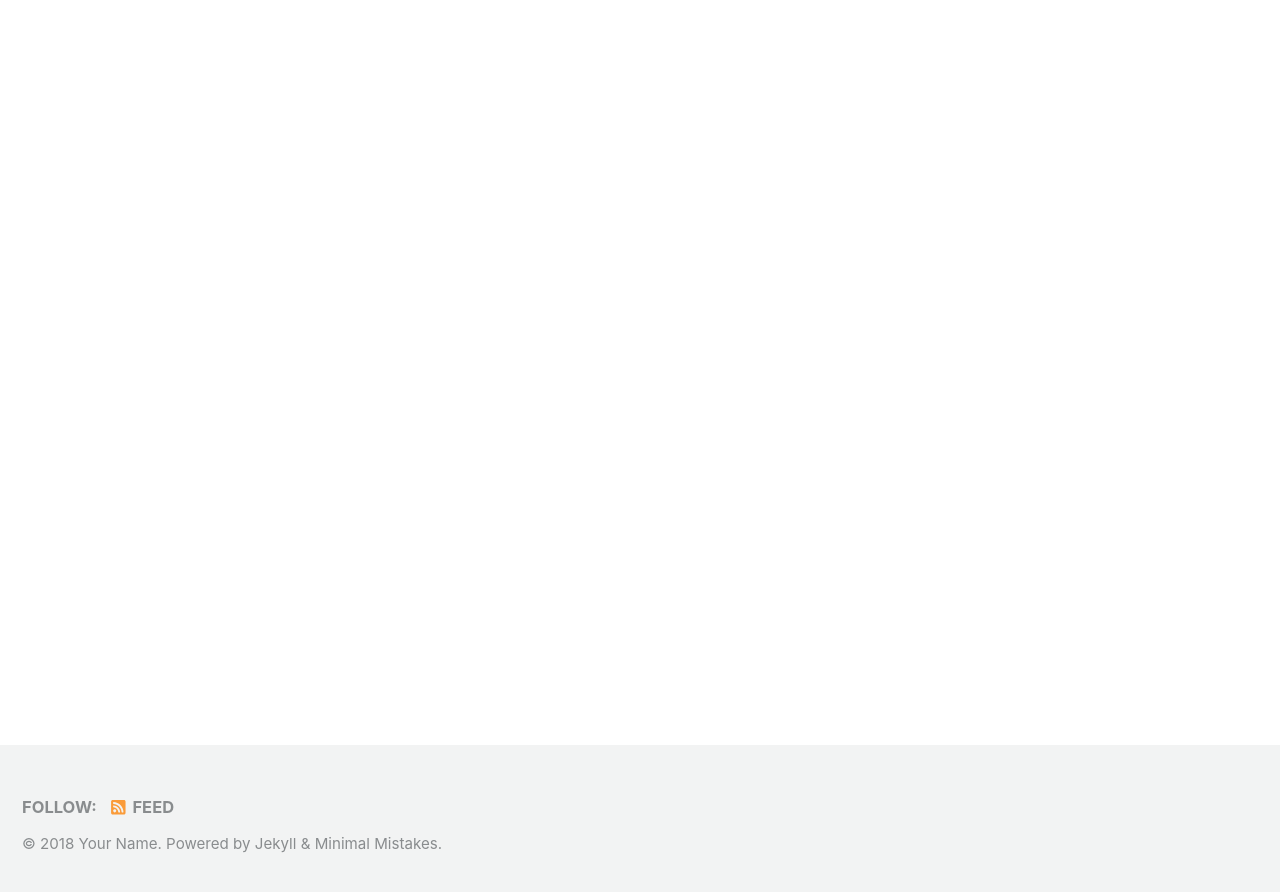
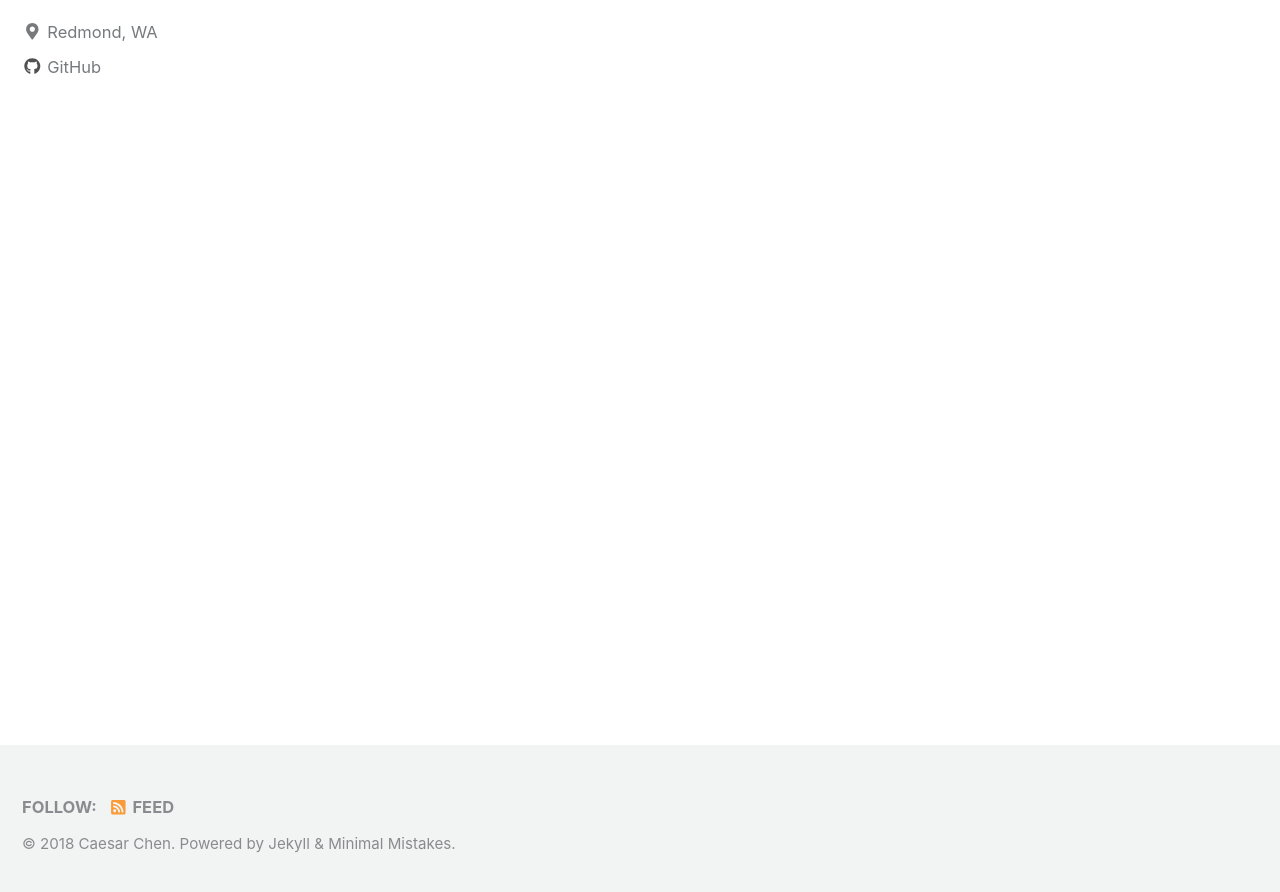
Before and after one commit to caesar1995/caesar1995.github.io, a Jekyll site: the page built from index.html, in a window 1280 px wide and 900 px high, scrolled down 222 px. Shown: the top 892 px of the window. Built offline with Jekyll 4.4.1, drawn with Linux system fonts in a browser that asks for light colours; cached includes are drawn as plain includes; nearby versions of some CDN libraries; the list of posts is cut into pages by our own code; some of the changed text lies outside the part shown.

Commit message:
change config

```diff
--- a/_config.yml
+++ b/_config.yml
@@ -16,10 +16,10 @@ minimal_mistakes_skin    : "default" # "air", "aqua", "contrast", "dark", "dirt"
 
 # Site Settings
 locale                   : "en-US"
-title                    : "Site Title"
+title                    : "Caesar Chen"
 title_separator          : "-"
-name                     : "Your Name"
-description              : "An amazing website."
+name                     : "Caesar Chen"
+description              : "Blog."
 url                      : # the base hostname & protocol for your site e.g. "https://mmistakes.github.io"
 baseurl                  : # the subpath of your site, e.g. "/blog"
 repository               : # GitHub username/repo-name e.g. "mmistakes/minimal-mistakes"
@@ -103,10 +103,10 @@ analytics:
 
 # Site Author
 author:
-  name             : "Your Name"
+  name             : "Caesar Chen"
   avatar           : # path of avatar image, e.g. "/assets/images/bio-photo.jpg"
-  bio              : "I am an amazing person."
-  location         : "Somewhere"
+  bio              : "Software Engineer @ Microsoft .NET Networking Class Library team."
+  location         : "Redmond, WA"
   email            :
   links:
     - label: "Email"
@@ -123,7 +123,7 @@ author:
       # url: "https://facebook.com/"
     - label: "GitHub"
       icon: "fab fa-fw fa-github"
-      # url: "https://github.com/"
+      url: "https://github.com/caesar1995"
     - label: "Instagram"
       icon: "fab fa-fw fa-instagram"
       # url: "https://instagram.com/"
@@ -290,3 +290,11 @@ defaults:
       comments: # true
       share: true
       related: true
+
+  # _pages
+  - scope:
+      path: ""
+      type: pages
+    values:
+      layout: single
+      author_profile: true
```
